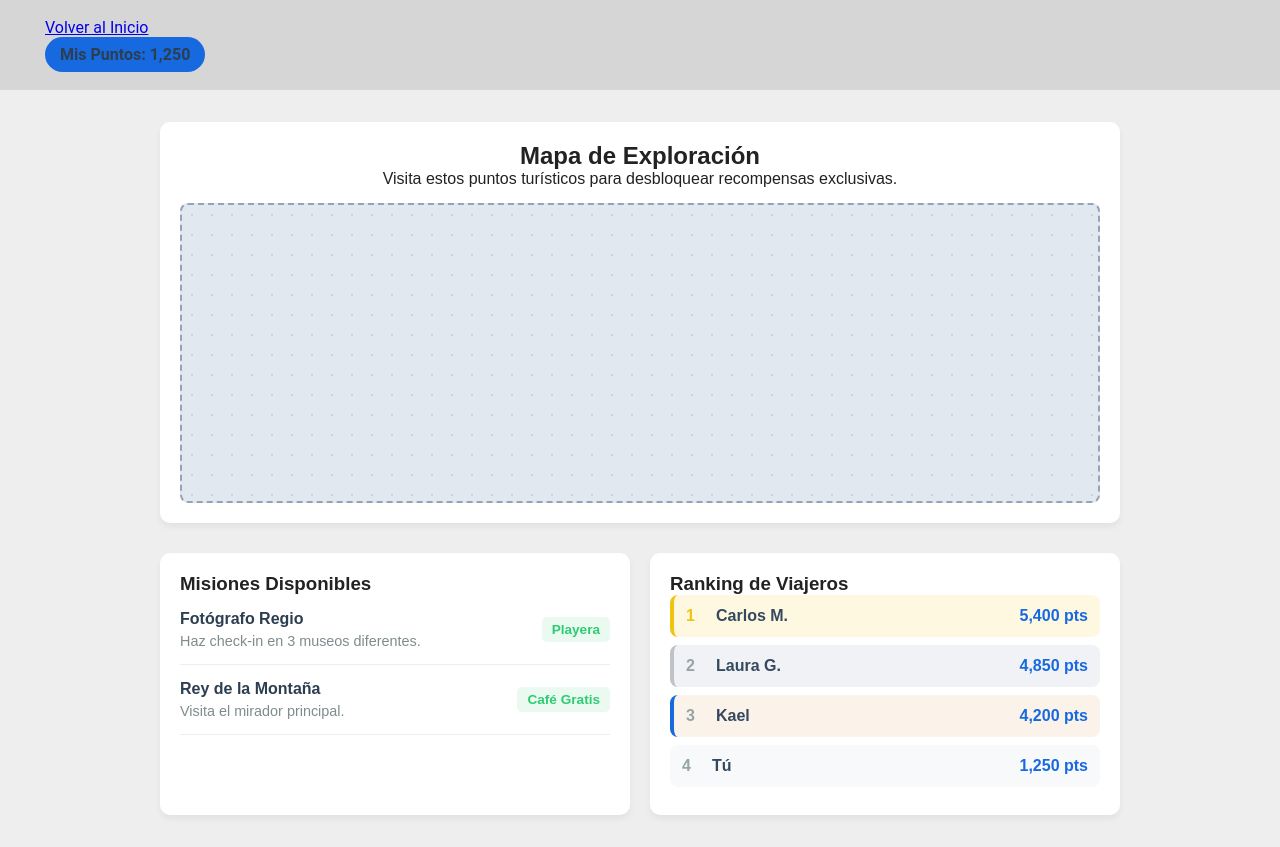
After one commit to Metnix10/visitalis, a PHP site: page /recompensas.html in a window 1280 px wide. The commit adds this page. Run offline with PHP 8.4, Linux system fonts and the light colour scheme.

Commit message:
Add files via upload

```diff
--- /dev/null
+++ b/POI/recompensas.css
@@ -0,0 +1,108 @@
+.contenedor-recompensas {
+    max-width: 1000px;
+    margin: 2rem auto;
+    padding: 0 20px;
+    font-family: Arial, sans-serif;
+}
+
+.puntos-usuario {
+    background: #1769e0;
+    color: #2c3e50;
+    padding: 8px 15px;
+    border-radius: 20px;
+    font-weight: bold;
+}
+
+.modulo-mapa {
+    background: white;
+    padding: 20px;
+    border-radius: 10px;
+    box-shadow: 0 4px 6px rgba(0,0,0,0.05);
+    margin-bottom: 30px;
+    text-align: center;
+}
+
+.mapa-placeholder {
+    width: 100%;
+    height: 300px;
+    background-color: #e2e8f0;
+    background-image: radial-gradient(#cbd5e1 1px, transparent 1px);
+    background-size: 20px 20px;
+    border-radius: 8px;
+    position: relative;
+    margin-top: 15px;
+    display: flex;
+    justify-content: center;
+    align-items: center;
+    border: 2px dashed #94a3b8;
+}
+
+
+.grid-recompensas {
+    display: grid;
+    grid-template-columns: 1fr 1fr;
+    gap: 20px;
+}
+
+@media (max-width: 768px) {
+    .grid-recompensas {
+        grid-template-columns: 1fr;
+    }
+}
+
+.modulo-misiones, .modulo-ranking {
+    background: white;
+    padding: 20px;
+    border-radius: 10px;
+    box-shadow: 0 4px 6px rgba(0,0,0,0.05);
+}
+
+.lista-misiones, .lista-ranking {
+    list-style: none;
+    padding: 0;
+    margin: 0;
+}
+
+.mision-item {
+    display: flex;
+    justify-content: space-between;
+    align-items: center;
+    padding: 15px 0;
+    border-bottom: 1px solid #eee;
+}
+
+.mision-info h4 { margin: 0 0 5px 0; color: #2c3e50; }
+.mision-info p { margin: 0; font-size: 0.9rem; color: #7f8c8d; }
+
+.recompensa-badge {
+    background: #eafaf1;
+    color: #2ecc71;
+    padding: 5px 10px;
+    border-radius: 5px;
+    font-weight: bold;
+    font-size: 0.85rem;
+}
+
+.ranking-item {
+    display: flex;
+    align-items: center;
+    padding: 12px;
+    margin-bottom: 8px;
+    background: #f8f9fa;
+    border-radius: 8px;
+}
+
+.posicion {
+    width: 30px;
+    font-weight: bold;
+    color: #95a5a6;
+}
+
+.top-1 { background: #fff8e1; border-left: 4px solid #f1c40f; }
+.top-2 { background: #f1f2f6; border-left: 4px solid #bdc3c7; }
+.top-3 { background: #fbf2e9; border-left: 4px solid #1769e0; }
+
+.top-1 .posicion { color: #f1c40f; }
+
+.nombre { flex: 1; font-weight: bold; color: #34495e; }
+.puntos { color: #1769e0; font-weight: bold; }
--- /dev/null
+++ b/POI/recompensas.html
@@ -0,0 +1,82 @@
+<!DOCTYPE html>
+<html lang="es">
+<head>
+    <meta charset="UTF-8">
+    <meta name="viewport" content="width=device-width, initial-scale=1.0">
+    <title>Recompensas | Visitalis</title>
+    <link rel="stylesheet" href="styles.css">
+    <link rel="stylesheet" href="recompensas.css">
+</head>
+<body>
+
+    <header class="header-sencillo">
+        <nav>
+            <a href="index.html" class="btn-volver">Volver al Inicio</a>
+            <div class="puntos-usuario">
+                Mis Puntos: <strong>1,250</strong>
+            </div>
+        </nav>
+    </header>
+
+    <main class="contenedor-recompensas">
+
+        <section class="modulo-mapa">
+            <h2>Mapa de Exploración</h2>
+            <p>Visita estos puntos turísticos para desbloquear recompensas exclusivas.</p>
+
+            <div class="mapa-placeholder">
+            </div>
+
+        </section>
+
+        <div class="grid-recompensas">
+            <section class="modulo-misiones">
+                <h3>Misiones Disponibles</h3>
+                <ul class="lista-misiones">
+                    <li class="mision-item">
+                        <div class="mision-info">
+                            <h4>Fotógrafo Regio</h4>
+                            <p>Haz check-in en 3 museos diferentes.</p>
+                        </div>
+                        <span class="recompensa-badge">Playera</span>
+                    </li>
+                    <li class="mision-item">
+                        <div class="mision-info">
+                            <h4>Rey de la Montaña</h4>
+                            <p>Visita el mirador principal.</p>
+                        </div>
+                        <span class="recompensa-badge">Café Gratis</span>
+                    </li>
+                </ul>
+            </section>
+
+            <section class="modulo-ranking">
+                <h3>Ranking de Viajeros</h3>
+                <ul class="lista-ranking">
+                    <li class="ranking-item top-1">
+                        <span class="posicion">1</span>
+                        <span class="nombre">Carlos M.</span>
+                        <span class="puntos">5,400 pts</span>
+                    </li>
+                    <li class="ranking-item top-2">
+                        <span class="posicion">2</span>
+                        <span class="nombre">Laura G.</span>
+                        <span class="puntos">4,850 pts</span>
+                    </li>
+                    <li class="ranking-item top-3">
+                        <span class="posicion">3</span>
+                        <span class="nombre">Kael</span>
+                        <span class="puntos">4,200 pts</span>
+                    </li>
+                    <li class="ranking-item">
+                        <span class="posicion">4</span>
+                        <span class="nombre">Tú</span>
+                        <span class="puntos">1,250 pts</span>
+                    </li>
+                </ul>
+            </section>
+        </div>
+
+    </main>
+</body>
+</html>
```
Also changed, not shown: POI/index.html (+11 -0 lines), POI/styles.css (+28 -0 lines), POI/tareas.css (added, +76 -0 lines), POI/tareas.html (added, +47 -0 lines), POI/tareas.js (added, +56 -0 lines).
